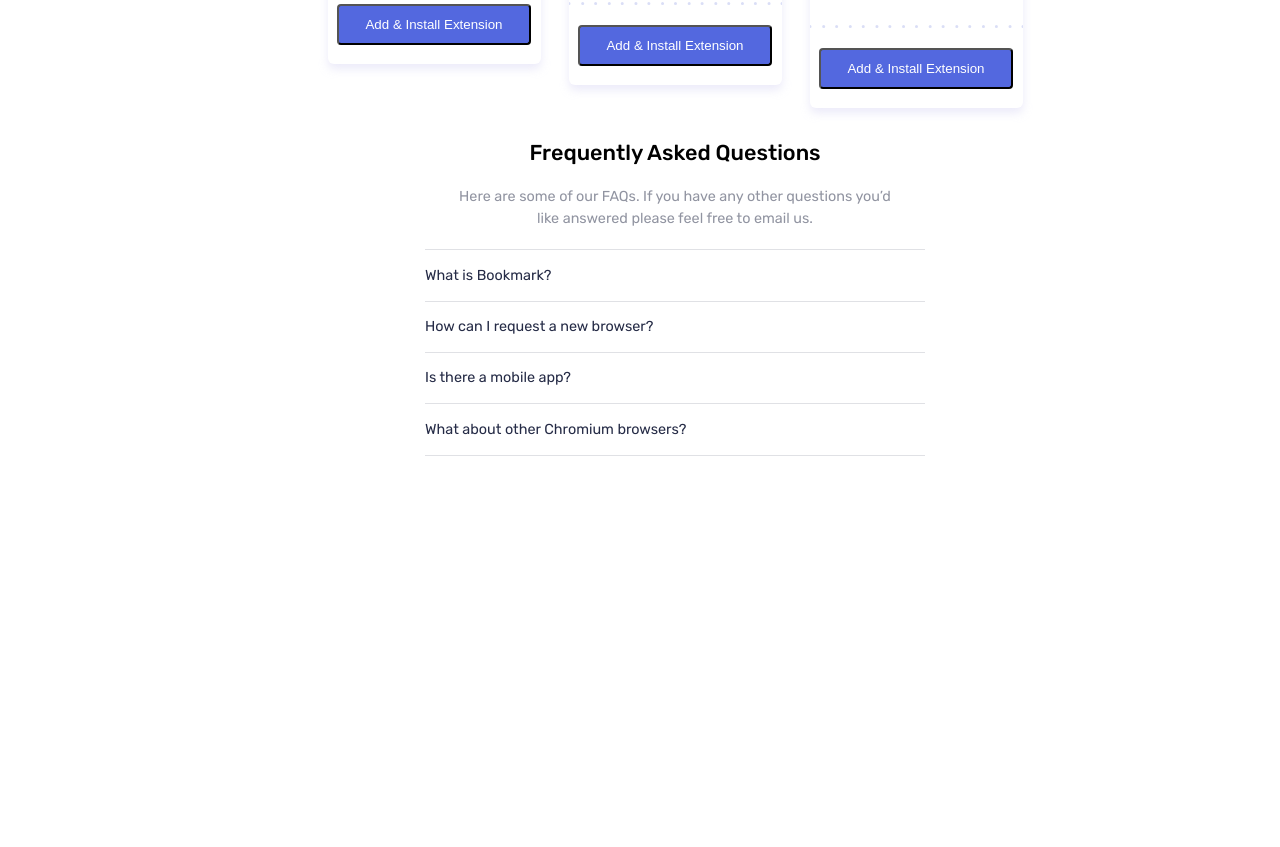
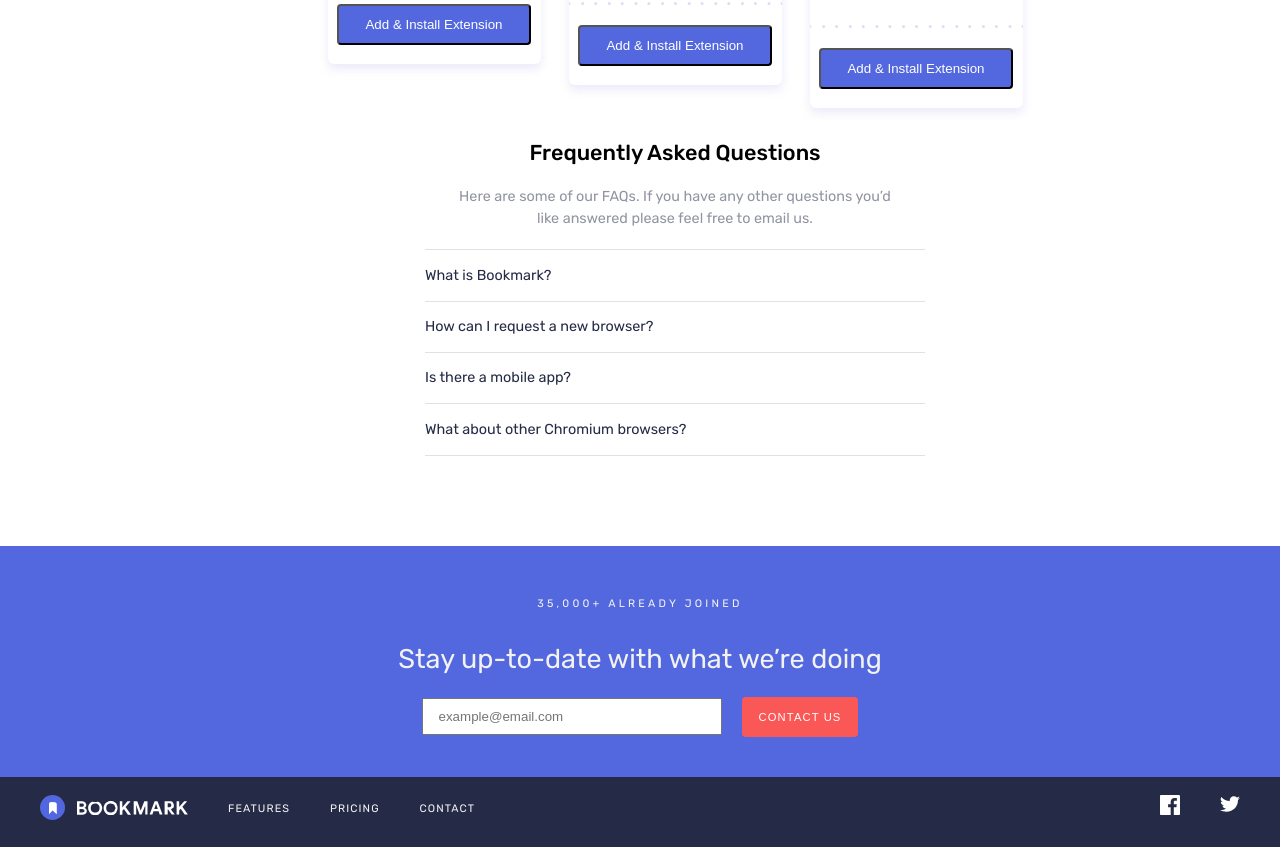
Before and after one commit to yirano/react-bookmark_lp, a React (Create React App) app: page / in a window 1280 px wide. Shown: the part 1707-2554 px from the top of the page. Before the commit the page ends 2253 px from the top, so only its background shows below. Built offline with nearby package versions, Linux system fonts and the light colour scheme.

Commit message:
Add contents and style footer

```diff
--- a/src/App.js
+++ b/src/App.js
@@ -6,10 +6,12 @@ import CallToAction from './components/Cta/Cta.component';
 import Features from './components/Features/Features.component';
 import Download from './components/Download/Download.component';
 import Faqs from './components/Faqs/Faqs.component';
+import Footer from './components/Footer/Footer';
 
 class App extends React.Component {
 	render() {
 		return (
+			<div>
 				<div className="main">
 					<Nav />
 					<CallToAction />
@@ -17,6 +19,8 @@ class App extends React.Component {
 					<Download />
 					<Faqs />
 				</div>
+				<Footer />
+			</div>
 		);
 	}
 }
--- /dev/null
+++ b/src/components/Footer/Footer.css
@@ -0,0 +1,76 @@
+footer {
+	display: flex;
+	flex-flow: column;
+	background-color: var(--soft-blue);
+	margin: 0;
+	text-align: center;
+	padding-top: 40px;
+	color: #f2f2f2;
+}
+
+.footerCaption {
+	font-size: 0.6em;
+	text-transform: uppercase;
+	letter-spacing: 0.3em;
+}
+
+.footerHeading {
+	font-weight: 400;
+}
+
+.contactUs {
+	color: #fff;
+	background-color: var(--soft-red);
+	padding: 12px 15px;
+	text-transform: uppercase;
+	font-size: 0.7rem;
+	letter-spacing: 0.1em;
+	border: 2px solid var(--soft-red);
+	border-radius: 4px;
+}
+
+input[type=email] {
+	padding: 9px 15px;
+	min-width: 300px;
+	margin-right: 20px;
+}
+
+.footerBottom {
+	display: flex;
+	background-color: var(--very-dark-blue);
+	width: 100%;
+	min-height: 70px;
+	margin-top: 40px;
+}
+
+.footerBottom ul {
+	display: flex;
+	list-style: none;
+}
+
+.footerBottom a {
+	color: #f2f2f2;
+	font-size: 0.6em;
+	padding-right: 40px;
+	text-transform: uppercase;
+	text-decoration: none;
+	letter-spacing: 0.1em;
+}
+
+.footerSocialLinks {
+	width: 100%;
+}
+
+.socialLinks {
+	float: right;
+}
+
+.socialLinks img {
+	width: 20px;
+}
+
+@media only screen and (max-width: 568px) {
+	.footerBottom ul {
+		flex-direction: column;
+	}
+}
--- /dev/null
+++ b/src/components/Footer/Footer.jsx
@@ -0,0 +1,62 @@
+import React, { Component } from 'react';
+import './Footer.css';
+import logo from '../../images/logo-bookmark-footer.svg';
+import twitter from '../../images/icon-twitter.svg';
+import facebook from '../../images/icon-facebook.svg';
+
+export class Footer extends Component {
+	render() {
+		return (
+			<footer>
+				<p className="footerCaption">35,000+ already joined</p>
+
+				<h2 className="footerHeading">Stay up-to-date with what we’re doing</h2>
+
+				<div>
+					<form>
+						<label htmlFor="email" />
+						<input type="email" placeholder="example@email.com" />
+						<button className="contactUs">Contact Us</button>
+					</form>
+				</div>
+
+				<div className="footerBottom">
+					<div className="footerLinks">
+						<ul className="links">
+							<li>
+								<a href="/">
+									<img src={logo} alt="Bookmark Logo" />
+								</a>
+							</li>
+							<li>
+								<a href="/">Features</a>
+							</li>
+							<li>
+								<a href="/">Pricing</a>
+							</li>
+							<li>
+								<a href="/">Contact</a>
+							</li>
+						</ul>
+					</div>
+					<div className="footerSocialLinks">
+						<ul className="socialLinks">
+							<li>
+								<a href="/">
+									<img src={facebook} alt="facebook icon" />
+								</a>
+							</li>
+							<li>
+								<a href="/">
+									<img src={twitter} alt="twitter icon" />
+								</a>
+							</li>
+						</ul>
+					</div>
+				</div>
+			</footer>
+		);
+	}
+}
+
+export default Footer;
```
Also changed, not shown: src/images/logo-bookmark-footer.svg (added), src/images/logo-bookmark.svg. Lines whose indentation alone changed are shown as unchanged.
